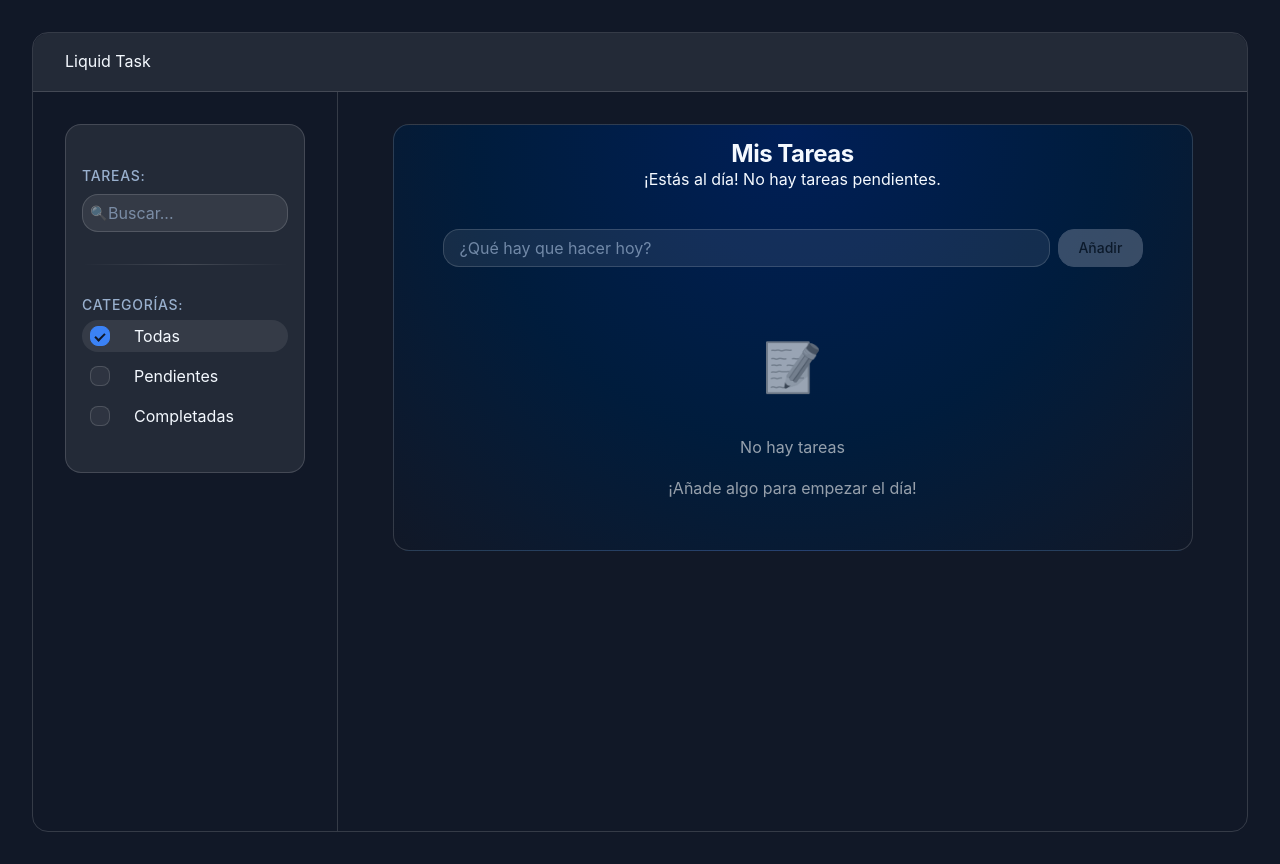
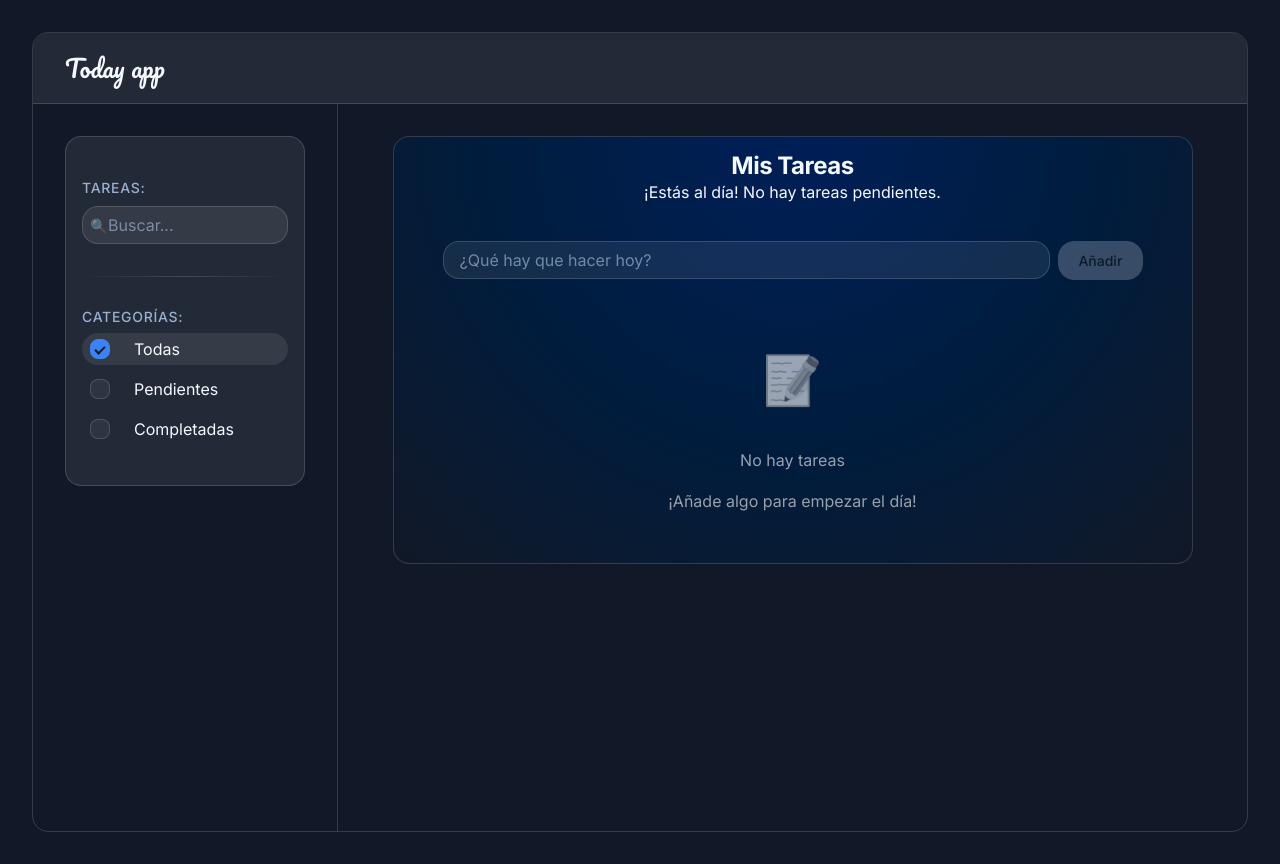
Before and after one commit to ivanepais/today-app, a React (Vite) app: page / in a window 1280 px wide. Built offline with nearby package versions, Linux system fonts and the light colour scheme.

Commit message:
fix-refactor: styles

```diff
--- a/index.html
+++ b/index.html
@@ -3,8 +3,13 @@
   <head>
     <meta charset="UTF-8" />
     <link rel="icon" type="image/svg+xml" href="/favicon.svg" />
-    <meta name="viewport" content="width=device-width, initial-scale=1.0" />
-    <title>todoapp</title>
+
+    <link rel="preconnect" href="https://fonts.googleapis.com">
+    <link rel="preconnect" href="https://fonts.gstatic.com" crossorigin>
+
+    <link href="https://fonts.googleapis.com/css2?family=Inter:wght@400;500;700&family=Pacifico&display=swap" rel="stylesheet">
+
+    <title>Today app</title>
   </head>
   <body>
     <div id="root"></div>
--- a/src/components/atoms/Typography/Typography.styles.ts
+++ b/src/components/atoms/Typography/Typography.styles.ts
@@ -1,6 +1,6 @@
 import styled, { css } from 'styled-components';
 
-export type TypographyVariant = 'title' | 'body' | 'label';
+export type TypographyVariant = 'title' | 'body' | 'label' | 'appTitle';
 
 interface StyledProps {
   $variant: TypographyVariant;
@@ -27,6 +27,13 @@ const variantStyles = {
     text-transform: uppercase;
     letter-spacing: 0.05em;
   `,
+  appTitle: css`
+    font-family: 'Pacifico', cursive;
+    font-size: ${({ theme }) => theme.typography.fontSize.lg};
+    font-weight: ${({ theme }) => theme.typography.fontWeight.regular};
+    color: ${({ theme }) => theme.colors.textPrimary};
+    line-height: ${({ theme }) => theme.typography.lineHeight.relaxed};
+  `,
 };
 
 export const StyledTypography = styled.p<StyledProps>`
--- a/src/components/pages/TodoPage/TodoPage.tsx
+++ b/src/components/pages/TodoPage/TodoPage.tsx
@@ -70,7 +70,7 @@ export const TodoPage = () => {
 
   return (
     <DashboardTemplate
-      header={<Typography variant="body">Liquid Task</Typography>}
+      header={<Typography variant="appTitle">Today app</Typography>}
       sidebar={
         <div>
           <TaskSidebar
--- a/src/styles/theme.ts
+++ b/src/styles/theme.ts
@@ -13,7 +13,7 @@ export const theme = {
   },
 
   typography: {
-    fontFamily: "'Inter', -apple-system, sans-serif",
+    fontFamily: "'Inter', -apple-system, BlinkMacSystemFont, 'Segoe UI Variable', 'Segoe UI', Roboto, 'Ubuntu', 'Cantarell', 'DejaVu Sans', 'Liberation Sans',  sans-serif",
     fontSize: {
       xxs: '0.625rem', // 10px
       xs: '0.75rem', // 12px
```
